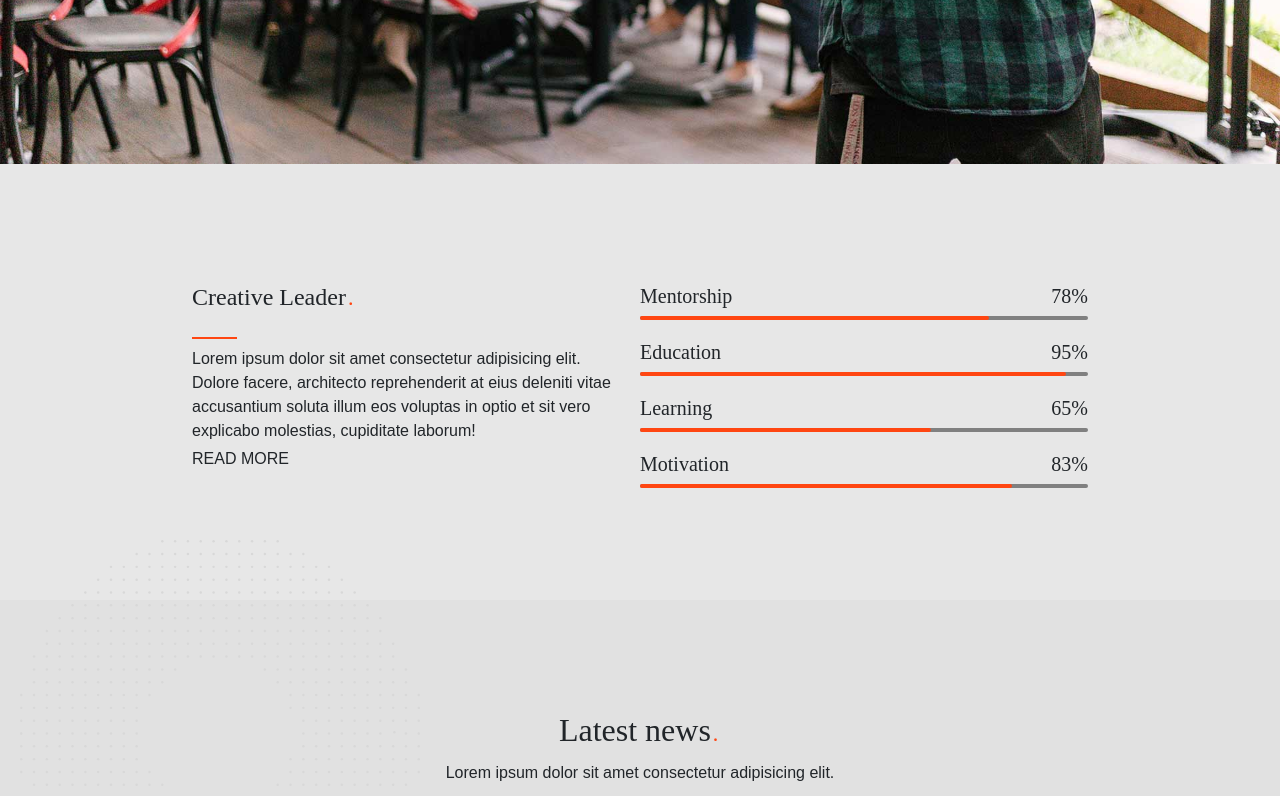
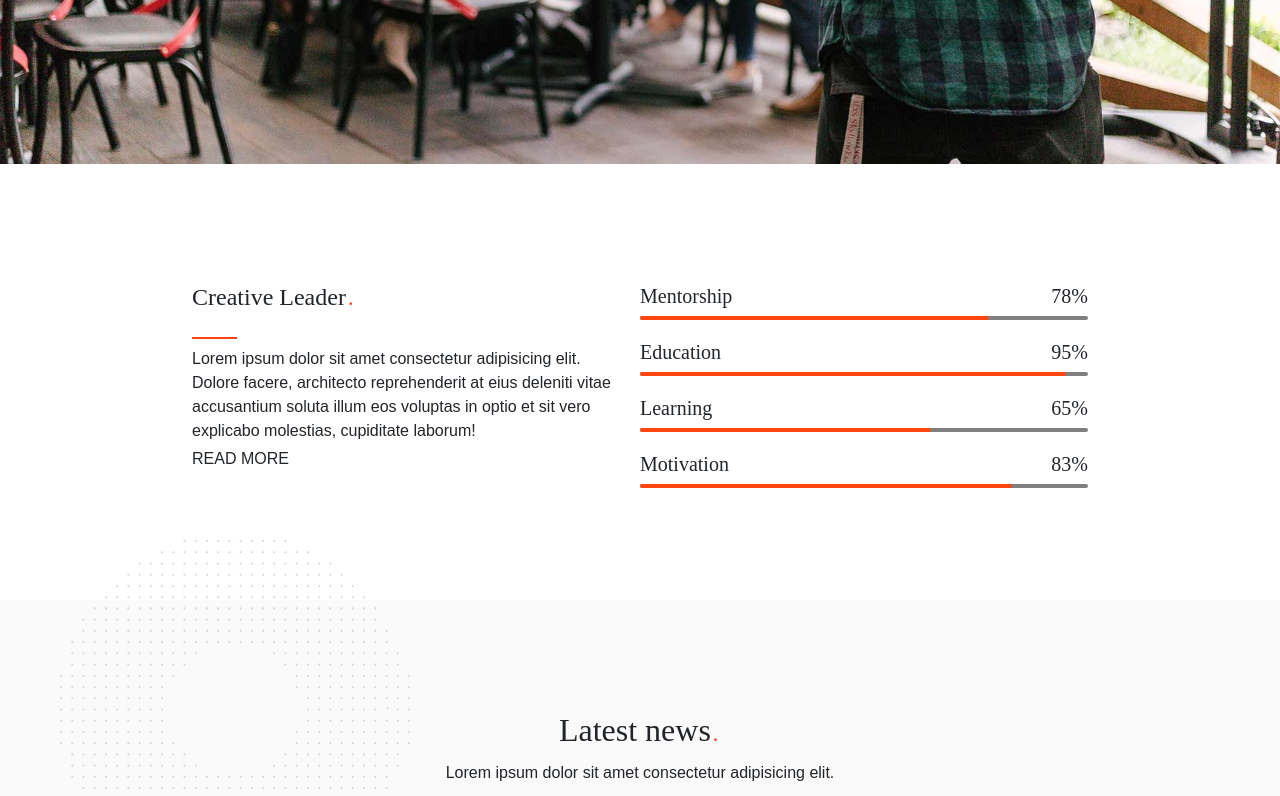
Before and after one commit to AndreaCoggio94/proj-html-vuejs, a Vue app: page / in a window 1280 px wide. Shown: the part 2453-3249 px from the top of the page. Built offline with nearby package versions, Linux system fonts and the light colour scheme; what webfontloader would draw is missing.

Commit message:
added some final style

```diff
--- a/src/components/AppMain.vue
+++ b/src/components/AppMain.vue
@@ -421,11 +421,11 @@ export default {
   margin: 2rem 0 8rem;
   position: relative;
   .float-circle {
-    width: 400px;
+    width: 300px;
     position: absolute;
     z-index: 1;
-    top: -50px;
-    right: 0;
+    top: -40px;
+    right: 60px;
   }
   .container-small {
     position: relative;
@@ -443,9 +443,10 @@ export default {
     top: 120px;
     left: 210px;
     z-index: 3;
-    background-color: white;
+    background-color: #fafafa;
 
     display: inline-block;
+
     h3 {
       font-size: 1.25rem;
     }
@@ -480,7 +481,7 @@ export default {
 
 .creative {
   padding: 6rem 0;
-  background-color: #ffffff33;
+  background-color: #ffffff;
   .col-6 {
     p {
       padding-right: 1rem;
@@ -518,12 +519,12 @@ export default {
   position: relative;
 
   .float-circle {
-    width: 400px;
+    width: 350px;
     position: absolute;
     z-index: 1;
 
     top: -60px;
-    left: 20px;
+    left: 60px;
   }
 
   .news-carousel {
--- a/src/components/header/NavBar.vue
+++ b/src/components/header/NavBar.vue
@@ -56,7 +56,7 @@ export default {
   nav {
     .navbar-brand {
       img {
-        width: 6rem;
+        width: 8rem;
       }
     }
     .navbar-nav {
@@ -76,7 +76,8 @@ export default {
             color: #ff4612;
             &::before {
               content: url(/svg/svg-6-orange.svg);
-              scale: 0.6;
+              scale: 0.8 0.5;
+              margin-top: 5px;
             }
           }
         }
--- a/src/style.scss
+++ b/src/style.scss
@@ -136,7 +136,7 @@ img {
 }
 
 body {
-  background-color: $background-grey-primary;
+  background-color: $background-light-grey-primary;
 }
 
 p {
```
